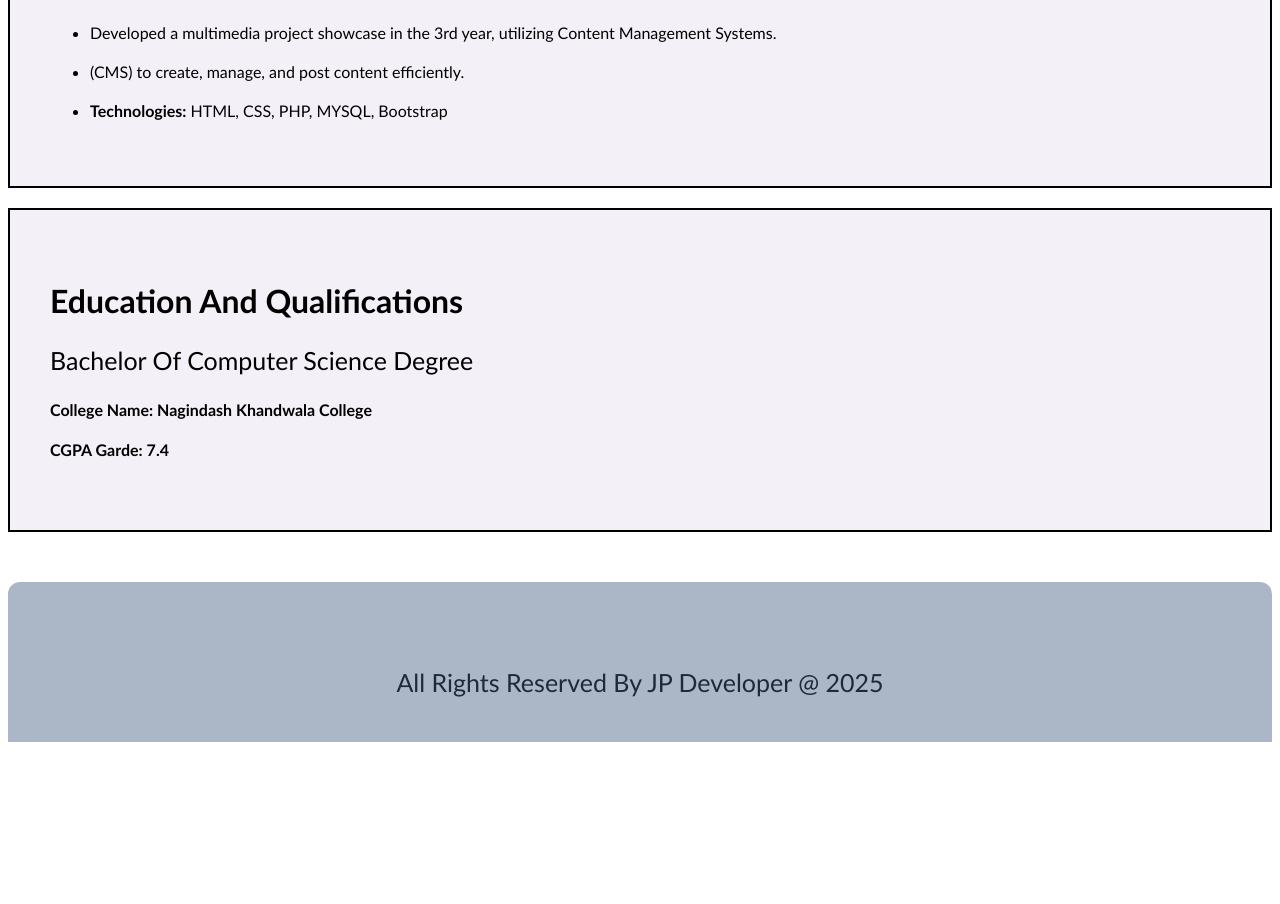
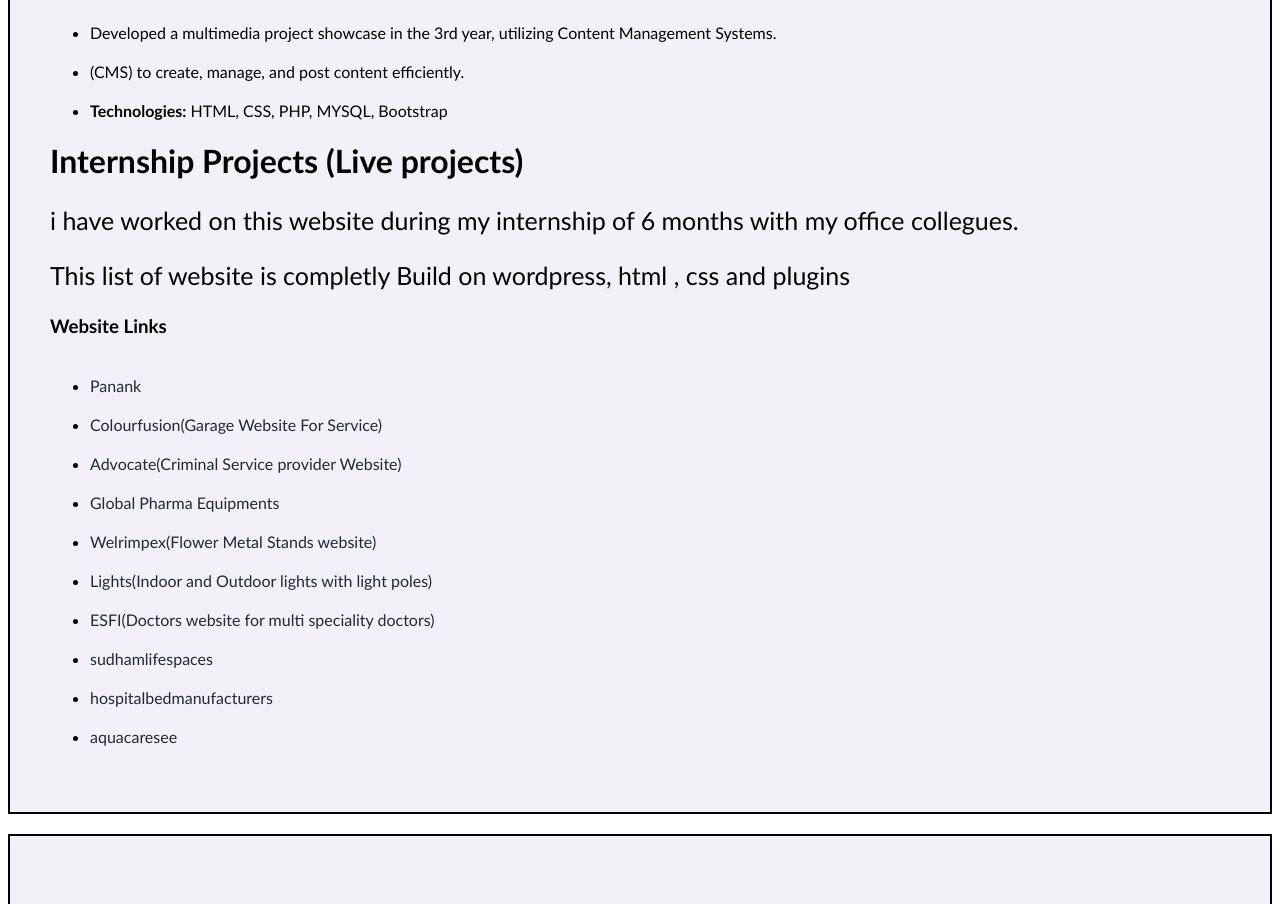
Before and after one commit to Jayprbhakar/Jayprabhakar-Yadav-Portfolio, a plain HTML site: page index.html in a window 1280 px wide. Shown: the part 1573-2477 px from the top of the page. Before the commit the page ends 2315 px from the top, so only its background shows below. Drawn offline with nearby package versions, Linux system fonts and the light colour scheme.

Commit message:
Update index.html

```diff
--- a/index.html
+++ b/index.html
@@ -94,6 +94,25 @@
             </li class="fli">
             <li class="fli"><b>Technologies:</b> HTML, CSS, PHP, MYSQL, Bootstrap</li>
         </ol>
+        <div>
+            <h1>Internship Projects (Live projects)</h1>
+            <p>i have worked on this website during my internship of 6 months with my office collegues.</p>
+            <p>This list of website is completly Build on wordpress, html , css and plugins</p>
+            <h3>Website Links</h3>
+            <ol>
+                <li class="fli"><a href="https://panank.com/">Panank</a></li>
+                <li class="fli"><a href="https://colourfusion.co.in/">Colourfusion(Garage Website For Service)</a></li>
+                <li class="fli"><a href="https://advvikasdongre.com/">Advocate(Criminal Service provider Website)</a></li>
+                <li class="fli"><a href="https://www.globalpharmaequipments.com/">Global Pharma Equipments</a></li>
+                <li class="fli"><a href="https://welrimpex.com/">Welrimpex(Flower Metal Stands website)</a></li>
+                <li class="fli"><a href="https://faideka.in/light/">Lights(Indoor and Outdoor lights with light poles)</a></li>
+                <li class="fli"><a href="https://esfiannualconference.com/">ESFI(Doctors website for multi speciality doctors)</a></li>
+                <li class="fli"><a href="https://sudhamlifespaces.in/">sudhamlifespaces</a></li>
+                <li class="fli"><a href="https://hospitalbedmanufacturers.in/">hospitalbedmanufacturers</a></li>
+                <li class="fli"><a href="https://aquacaresee.com/">aquacaresee</a></li>
+
+            </ol>
+        </div>
     </div>
 
     <!-- Fifth Box -->
```
